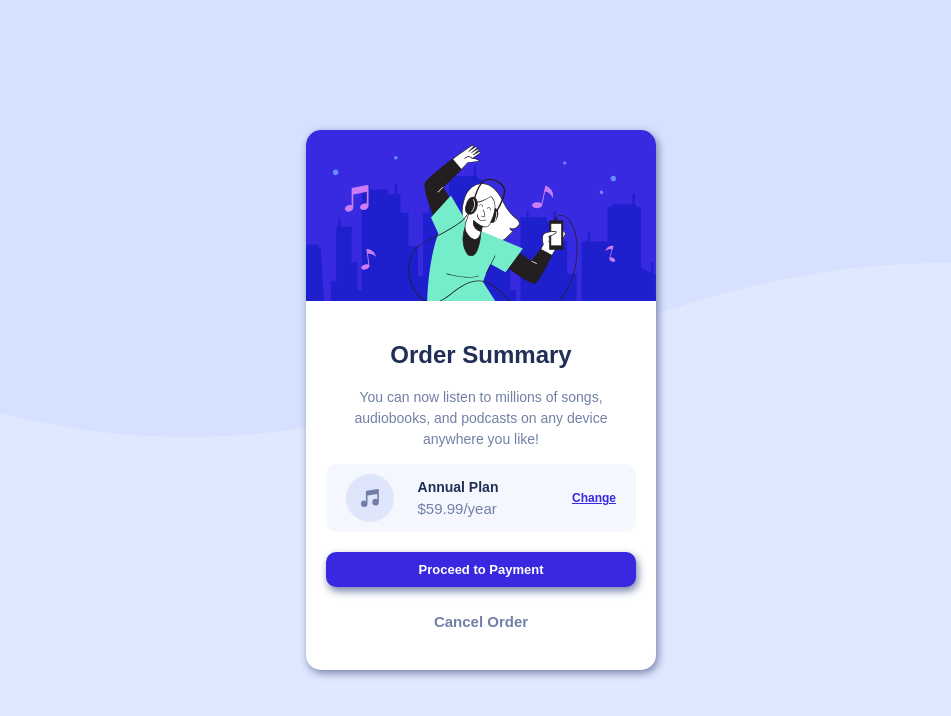
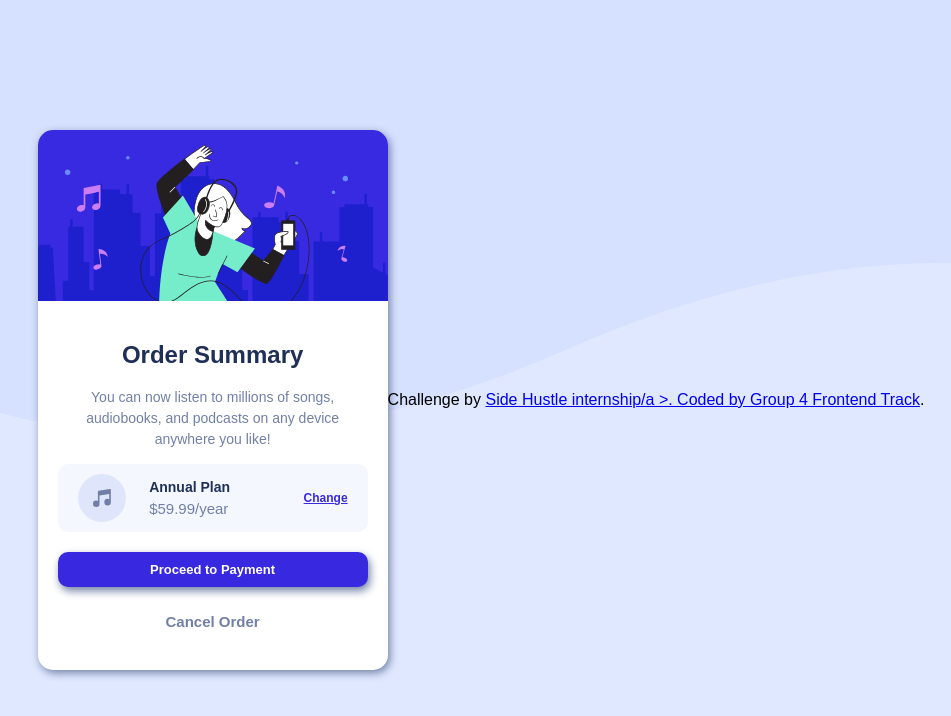
Before and after one commit to SamCares/Group-4-Order-Summary-Task, a plain HTML site: page index.html in a window 1280 px wide. Shown: the whole page, without its empty margins (159-1110 px from the left). Drawn offline with Linux system fonts and the light colour scheme; a web font is replaced by a local one.

Commit message:
Final correction

```diff
--- a/index.html
+++ b/index.html
@@ -64,5 +64,15 @@
         </span>
       </div>
     </div>
+
+    <div class="attribution">
+      Challenge by
+      <a href="https://internship.sidehustle.ng/" target="_blank"
+        >Side Hustle internship/a
+      >. Coded by
+      <a href= "#" target="_blank"
+        >Group 4 Frontend Track</a
+      >.
+    </div>
   </body>
 </html>
```
